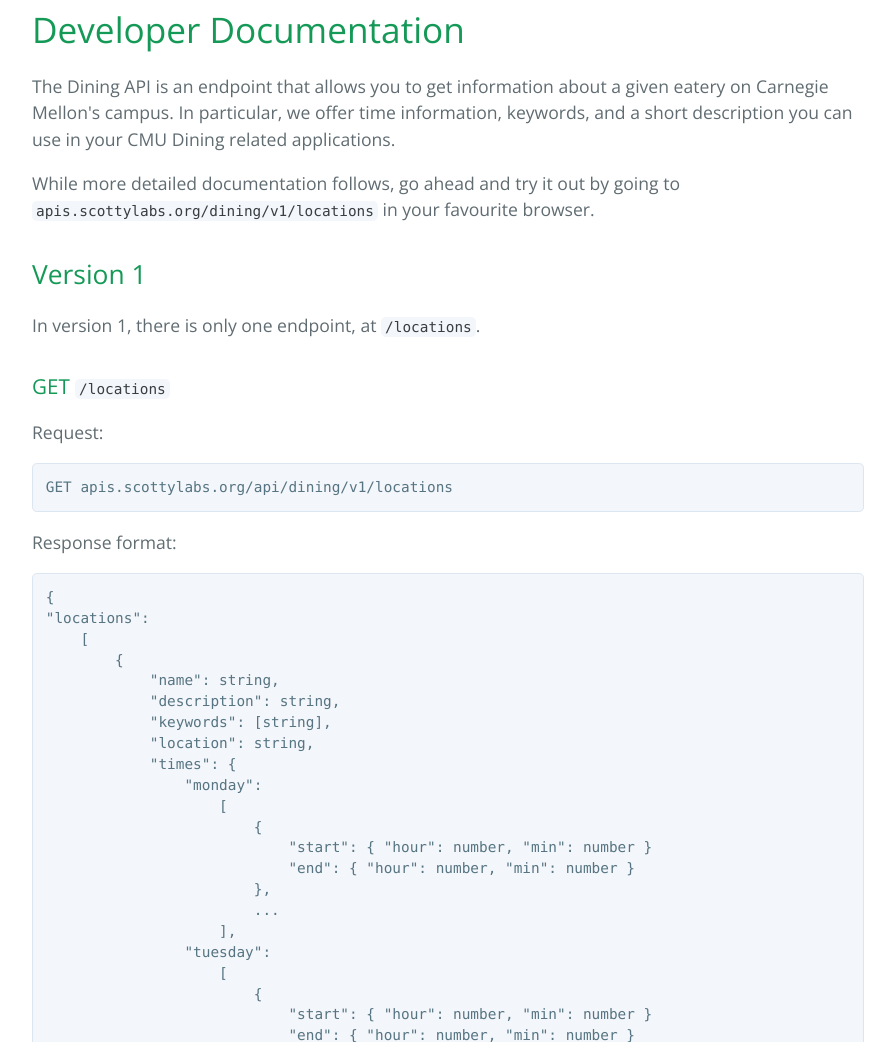
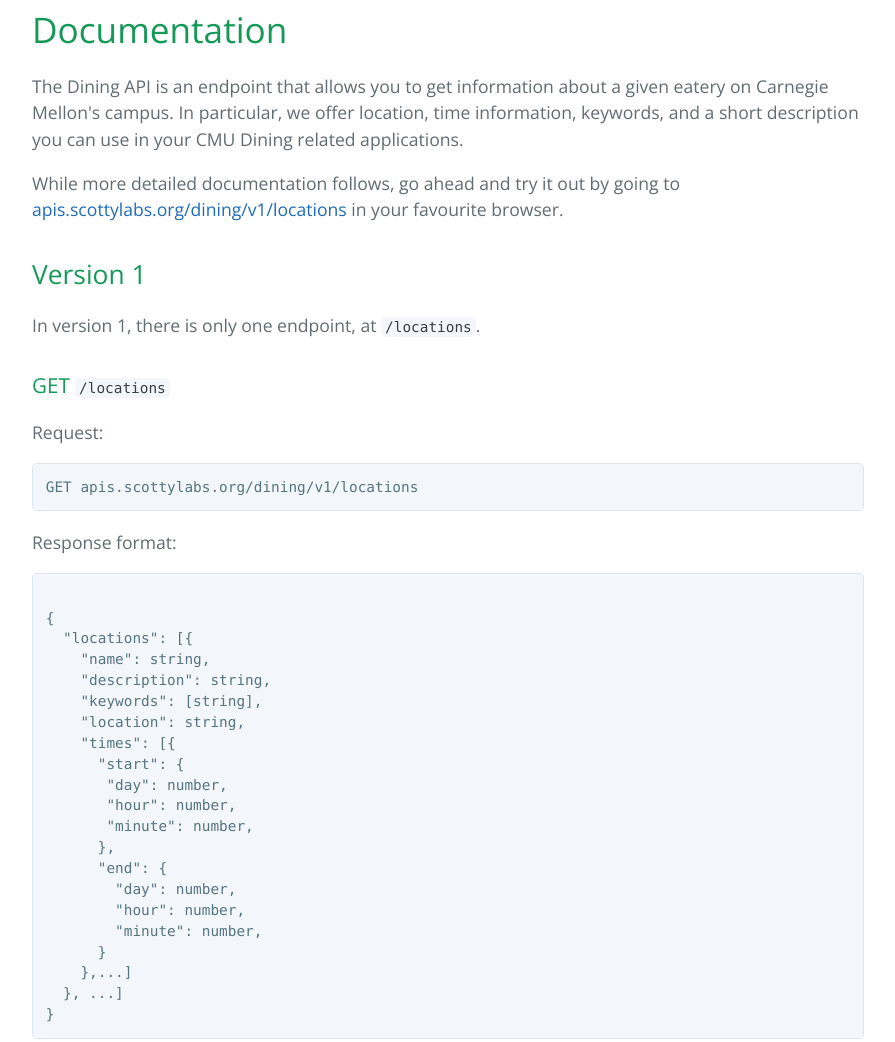
Before and after one commit to ScottyLabs/dining-api, a plain HTML site: page index.html in a window 1280 px wide. Shown: the part 412-1454 px from the top of the page, without its empty margins (192-1087 px from the left). Drawn offline with nearby package versions, Linux system fonts and the light colour scheme.

Commit message:
New API changes for version 1.

```diff
--- a/index.html
+++ b/index.html
@@ -14,24 +14,19 @@
       <h1 class="project-name">Scottylabs Dining API</h1>
       <h2 class="project-tagline">Delicious, delicious CMU data.</h2>
       <a href="https://github.com/ScottyLabs/dining-api" class="btn">View on GitHub</a>
-      <a href="https://github.com/ScottyLabs/dining-api/zipball/master" class="btn">Download .zip</a>
-      <a href="https://github.com/ScottyLabs/dining-api/tarball/master" class="btn">Download .tar.gz</a>
     </section>
-
     <section class="main-content">
-      <h1>
-<a id="developer-documentation" class="anchor" href="#developer-documentation" aria-hidden="true"><span class="octicon octicon-link"></span></a>Developer Documentation</h1>
+      <h1><a id="documentation" class="anchor" href="#documentation" aria-hidden="true"><span class="octicon octicon-link"></span></a>Documentation</h1>
 
 <p>The Dining API is an endpoint that allows you to get information about a given
-eatery on Carnegie Mellon's campus.  In particular, we offer time information,
+eatery on Carnegie Mellon's campus.  In particular, we offer location, time information,
 keywords, and a short description you can use in your CMU Dining related
 applications.</p>
 
 <p>While more detailed documentation follows, go ahead and try it out by going to
-<code>apis.scottylabs.org/dining/v1/locations</code> in your favourite browser.</p>
+<a href="http://apis.scottylabs.org/dining/v1/locations">apis.scottylabs.org/dining/v1/locations</a> in your favourite browser.</p>
 
-<h2>
-<a id="version-1" class="anchor" href="#version-1" aria-hidden="true"><span class="octicon octicon-link"></span></a>Version 1</h2>
+<h2><a id="version-1" class="anchor" href="#version-1" aria-hidden="true"><span class="octicon octicon-link"></span></a>Version 1</h2>
 
 <p>In version 1, there is only one endpoint, at <code>/locations</code>.</p>
 
@@ -41,91 +36,39 @@
 
 <p>Request:</p>
 
-<pre><code>GET apis.scottylabs.org/api/dining/v1/locations
+<pre><code>GET apis.scottylabs.org/dining/v1/locations
 </code></pre>
 
 <p>Response format:</p>
 
-<pre><code>{
-"locations":
-    [
+<pre><code>
 {
+  "locations": [{
     "name": string,
     "description": string,
     "keywords": [string],
     "location": string,
-            "times": {
-                "monday":
-                    [
-                        {
-                            "start": { "hour": number, "min": number }
-                            "end": { "hour": number, "min": number }
+    "times": [{
+      "start": {
+       "day": number,
+       "hour": number,
+       "minute": number,
       },
-                        ...
-                    ],
-                "tuesday":
-                    [
-                        {
-                            "start": { "hour": number, "min": number }
-                            "end": { "hour": number, "min": number }
-                        },
-                        ...
-                    ],
-                "wednesday":
-                    [
-                        {
-                            "start": { "hour": number, "min": number }
-                            "end": { "hour": number, "min": number }
-                        },
-                        ...
-                    ],
-                "thursday":
-                    [
-                        {
-                            "start": { "hour": number, "min": number }
-                            "end": { "hour": number, "min": number }
-                        },
-                        ...
-                    ],
-                "friday":
-                    [
-                        {
-                            "start": { "hour": number, "min": number }
-                            "end": { "hour": number, "min": number }
-                        },
-                        ...
-                    ],
-                "saturday":
-                    [
-                        {
-                            "start": { "hour": number, "min": number }
-                            "end": { "hour": number, "min": number }
-                        },
-                        ...
-                    ],
-                "sunday":
-                    [
-                        {
-                            "start": { "hour": number, "min": number }
-                            "end": { "hour": number, "min": number }
-                        },
-                        ...
-                    ]
+      "end": {
+        "day": number,
+        "hour": number,
+        "minute": number,
       }
-        },
-        ...
-    ]
+    },...]
+  }, ...]
 }
 </code></pre>
 
+Note: The `day` fields conform to JavaScript's `Date.getDay()` format, where day 0 is Sunday, while day 6 is Satuday.
       <footer class="site-footer">
         <span class="site-footer-owner"><a href="https://github.com/ScottyLabs/dining-api">Scottylabs Dining API</a> is maintained by <a href="https://github.com/ScottyLabs">ScottyLabs</a>.</span>
-
         <span class="site-footer-credits">This page was generated by <a href="https://pages.github.com">GitHub Pages</a> using the <a href="https://github.com/jasonlong/cayman-theme">Cayman theme</a> by <a href="https://twitter.com/jasonlong">Jason Long</a>.</span>
       </footer>
-
     </section>
-
-
   </body>
 </html>
```
Lines whose indentation alone changed are shown as unchanged.
